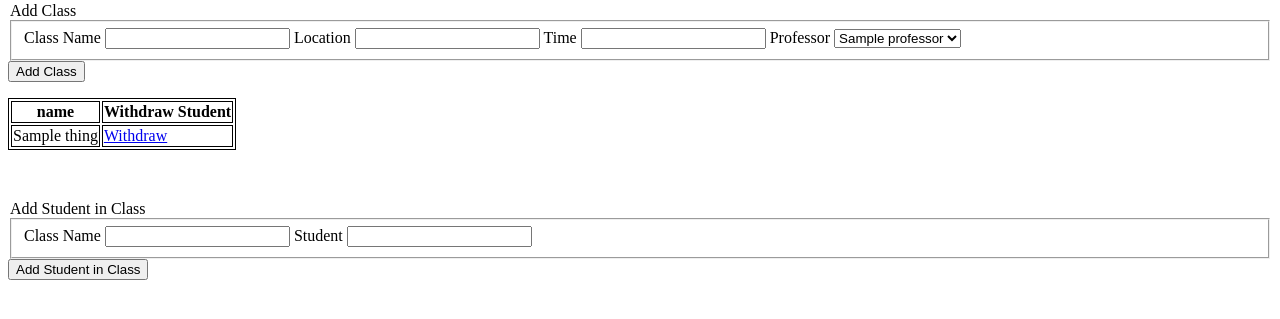
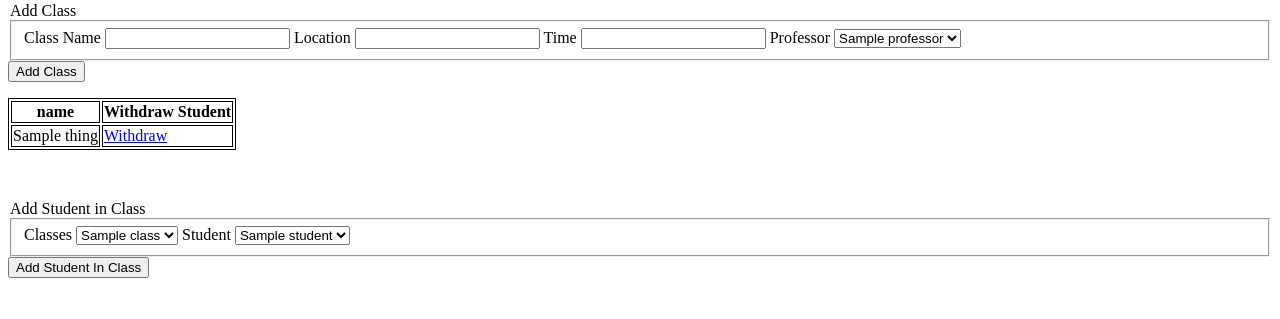
Before and after one commit to ramsesgtz42/hogwarts, a Flask app: template templates/classes.j2 in a window 1280 px wide. Shown: the part 231-550 px from the top of the page. Run offline with Flask 2, Linux system fonts and the light colour scheme; the template is opened without the code that fills it: most values are stand-ins (such as "Sample title", 1, 10 or a date in 2020); some libraries are stand-ins or nearby versions.

Commit message:
added CRD for classestostudents

```diff
--- a/TODO.txt
+++ b/TODO.txt
@@ -1,9 +1,3 @@
 ADD dropdown for Classes_To_Students manipulation (bottom table of classes.j2)
 ADD student ID to students.j2 table
-Change names for columns on edit_classes (select query "as" for better readability)
-update DML with all querys used in app.py
-convert template file extensions to .j2
-Change values in "Head of House" on professor page to display Yes for 1 and No for 0.
 POSSIBLY add confirmation page for deletion on all entities
-POSSIBLY get rid of house points attribute(its like counting profit in a business)
-(Added auto increment to DDL houses)
--- a/app.py
+++ b/app.py
@@ -4,10 +4,9 @@ import os
 import database.db_connector as db
 
 
-      # Citation for app.py, classes.j2, main.j2, edit_classes.j2
-      # Date: 11/16/23
-      # Based on: OSU CS340 Flask Starter App
-      # Source URL: https://github.com/osu-cs340-ecampus/flask-starter-app
+# Citation: All code in this project is based on CS340 Flask Starter App
+# Date: 11/16/23
+# Source URL: https://github.com/osu-cs340-ecampus/flask-starter-app
 
 
 # Configuration
@@ -325,6 +324,17 @@ def classes():
             return redirect("/classes")
 
 
+        #if Add Student in Class button is clicked
+        if request.form.get("addStudentInClass"):
+            classID = request.form["className"]
+            studentID = request.form["studentName"]
+
+            query = "INSERT INTO Classes_To_Students (classID, studentID) VALUES ('%s', '%s')" % (classID, studentID)
+            cursor = db.execute_query(db_connection, query)
+
+
+            return redirect("/classes")
+
     if request.method == "GET":
         #query to fill first table for class info
         query = 'SELECT classID, className as Class, classLocation as Location, classTime as Time, CONCAT(Professors.firstName," ", Professors.lastName) as Professor FROM Classes INNER JOIN Professors ON Classes.professorID = Professors.professorID'
@@ -337,10 +347,16 @@ def classes():
         results3 = cursor3.fetchall()
 
         #query to show students enrolled in classes
-        query2 = 'SELECT Classes.className as Class, CONCAT(Students.firstName," ", Students.lastName) as Student FROM Classes_To_Students JOIN Classes ON Classes_To_Students.classID = Classes.classID JOIN Students ON Classes_To_Students.studentID = Students.studentID'
+        query2 = 'SELECT Classes.classID, Classes.className as Class, Students.studentID, CONCAT(Students.firstName," ", Students.lastName) as Student FROM Classes_To_Students JOIN Classes ON Classes_To_Students.classID = Classes.classID JOIN Students ON Classes_To_Students.studentID = Students.studentID'
         cursor2 = db.execute_query(db_connection, query2)
         results2 = cursor2.fetchall()
-        return render_template("classes.j2", Classes=results, student_class=results2, professors = results3)
+
+        #query to show all students for enrolling student into class
+        query = 'SELECT studentID, CONCAT(firstName," ",lastName) as Name, studEmail as Email, classYear, Houses.houseName as House FROM Students INNER JOIN Houses ON Students.houseID = Houses.houseID'
+        cursor = db.execute_query(db_connection, query)
+        results4 = cursor.fetchall()
+
+        return render_template("classes.j2", Classes=results, student_class=results2, professors = results3, students=results4)
 
 
 
@@ -351,6 +367,12 @@ def delete_class(id):
     db.execute_query(db_connection, query)
     return redirect("/classes")
 
+@app.route("/withdraw/<int:classID>/<int:studentID>")
+def withdraw_student(classID, studentID):
+    #query to withdraw student ffrom class
+    query = "DELETE FROM Classes_To_Students WHERE classID = '%s' AND studentID = '%s'" % (classID, studentID)
+    db.execute_query(db_connection, query)
+    return redirect("/classes")
 
 @app.route("/edit_classes/<int:id>", methods=["POST", "GET"])
 def edit_class(id):
--- a/database/DDL.sql
+++ b/database/DDL.sql
@@ -13,7 +13,6 @@ CREATE OR REPLACE TABLE Houses (
     houseID int AUTO_INCREMENT UNIQUE NOT NULL,
     houseName varchar(15) UNIQUE NOT NULL,
     dormLocation varchar(30) UNIQUE NOT NULL,
-    housePoints int NOT NULL DEFAULT 0,
     PRIMARY KEY (houseID)
 );
 
--- a/database/DML.sql
+++ b/database/DML.sql
@@ -1,7 +1,11 @@
 -- Database Manipulation Queries for Project Hogwarts
 
 -- get Student information to populate Student page
-SELECT studentID, firstName, lastName, studEmail, classYear, Houses.houseName as house FROM Students
+SELECT studentID, firstName, lastName, studEmail as Email, classYear, Houses.houseName as House FROM Students
+INNER JOIN Houses ON Students.houseID = Houses.houseID;
+
+--get Student information to populate dropdown menu on Class page
+SELECT studentID, CONCAT(firstName," ",lastName) as Name, studEmail as Email, classYear, Houses.houseName as House FROM Students
 INNER JOIN Houses ON Students.houseID = Houses.houseID;
 
 -- get Professor information to populate Professors page
@@ -76,12 +80,29 @@ UPDATE Classes SET className = :nameInput, classLocation = :locationInput,
                     classTime = :timeInput, professorID = :professorInput
                     WHERE classID = :classID_form;
 
+--Update House Data
+UPDATE Houses SET houseName = '%s', dormLocation = '%s' WHERE houseID = '%s';
+
+--Update Point Assignment Data
+UPDATE Point_Assignments SET numOfPoints = '%s', dateAssigned = '%s', professorID = '%s', studentID = '%s' WHERE assignmentID = '%s';
+
+--Update Classes_To_Students Data
+UPDATE Classes_To_Students SET classID = '%s', studentID = '%s' WHERE classID = '%s';
 
 --Withdraw a Student
 DELETE FROM Students WHERE studentID = :idInput;
 
+--Remove a Professor
+DELETE FROM Professors WHERE professorID = '%s';
+
+--Delete a House
+DELETE FROM Houses WHERE houseID = '%s';
+
 --Drop a Student's Class
-DELETE FROM Classes_To_Students WHERE classId = (SELECT Classes.classId FROM Classes WHERE className = :classInput) = :classInput AND Students.studentId = (SELECT Students.studentId FROM Students WHERE Students.firstName = :studFirstName AND Students.lastName = :studLastName);
+DELETE FROM Classes_To_Students WHERE Classes.classId = '%s'  AND Students.studentId = '%s';
 
 --Delete a Class
 DELETE FROM Classes WHERE classId = :classInput;
+
+--Delete a Point Assignment
+DELETE FROM Point_Assignments WHERE assignmentID = '%s';
--- a/templates/classes.j2
+++ b/templates/classes.j2
@@ -74,21 +74,29 @@
                         {% for key in thing.keys() %}
                             <td>{{thing[key]}}</td>
                             {% endfor %}
-                            <td><a href="withdraw/{{thing.studentID}}" class="btn btn-default">Withdraw </a></td>
+                            <td><a href="withdraw/{{thing.classID}}/{{thing.studentID}}" class="btn btn-default">Withdraw </a></td>
                         </tr>
                         {% endfor %}
                     </tbody>
                 </table>
                 <p>&nbsp;</p>
-                <form method="POST" id="addstudentinclass">
+                <form method="POST" id="addStudentInClass" action="/classes">
                     <legend>Add Student in Class</legend>
                     <fieldset class="fields">
-                        <label>Class Name</label>
-                        <input type="text" name="name">
+                        <label>Classes</label>
+                        <select name="className">
+                            {% for class in Classes %}
+                                <option value="{{class['classID']}}"> {{class['Class']}}</option>
+                            {% endfor %}
+                        </select>
                         <label>Student</label>
-                        <input type="text" name="location">
+                        <select name="studentName">
+                            {% for student in students %}
+                                <option value="{{student['studentID']}}"> {{student['Name']}}</option>
+                            {% endfor %}
+                        </select>
                     </fieldset>
-                    <button>Add Student in Class</button>
+                    <input type="submit" name="addStudentInClass" class="btn btn-primary" value="Add Student In Class"></input>
                 </form>
             </section>
         </main>
--- a/templates/edit_points.j2
+++ b/templates/edit_points.j2
@@ -23,7 +23,7 @@
                         <input type="date" value="{{data[0].dateAssigned}}" class="form-control" id="dateAssigned" name="dateAssigned" required>
 
                         <label>Professor</label>
-                        <select class="form-control" id="professor" name="professor" placeholder="" required>
+                        <select class="form-control" id="professorID" name="professorID" placeholder="" required>
                             <option value="">&nbsp;</option>
                             {% for professor in professors %}
                                 {% if professor['professorID'] == data[0].professorID %}
@@ -36,7 +36,7 @@
                         </select>
 
                         <label>Student</label>
-                        <select class="form-control" id="student" name="student" placeholder="" required>
+                        <select class="form-control" id="studentID" name="studentID" placeholder="" required>
                             <option value="">&nbsp;</option>
                             {% for student in students %}
                                 {% if student['studentID'] == data[0].studentID %}
--- a/templates/professors.html
+++ b/templates/professors.html
@@ -64,8 +64,8 @@
                         </select>
                         <label>Head of House</label>
                         <select name="isheadofhouse">
-                            <option value="yes">Yes</option>
-                            <option value="no">No</option>
+                            <option value="1">Yes</option>
+                            <option value="0" selected>No</option>
                         </select>
                     </fieldset>
                     <input type="submit" name="addProfessor" class="btn btn-primary" value="Add Professor"></input>
```
